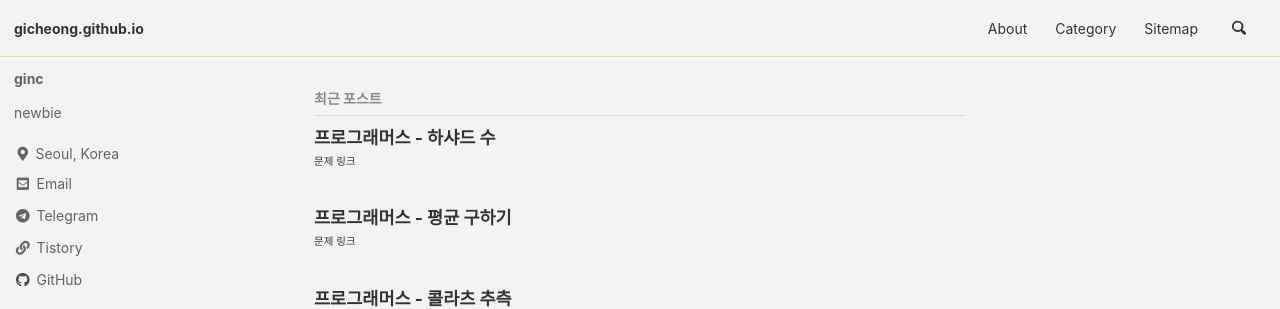
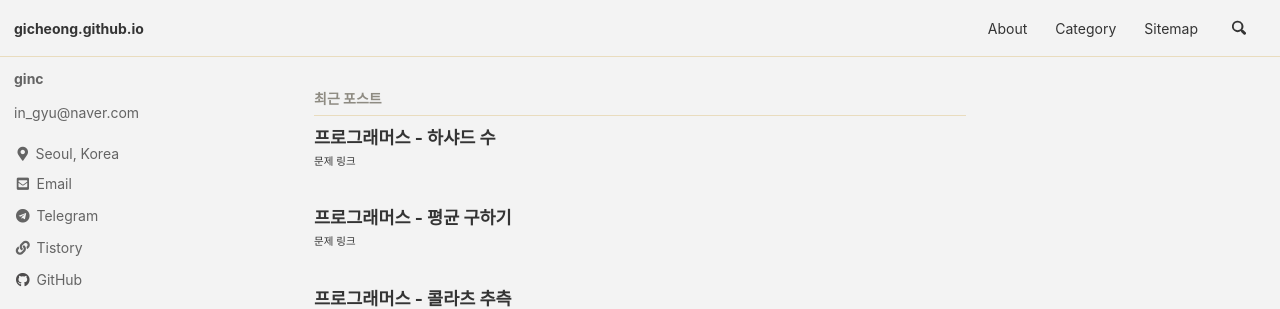
Before and after one commit to gincheong/deprecated-blog, a Jekyll site: the page built from index.html, in a window 1280 px wide. Shown: the top 309 px of the page. Built offline with Jekyll 4.4.1, drawn with Linux system fonts in a browser that asks for light colours; cached includes are drawn as plain includes; the list of posts is cut into pages by our own code.

Commit message:
naver email added

```diff
--- a/_config.yml
+++ b/_config.yml
@@ -95,7 +95,7 @@ analytics:
 author:
   name             : "ginc"
   avatar           : # path of avatar image, e.g. "/assets/images/bio-photo.jpg"
-  bio              : "newbie"
+  bio              : "in_gyu@naver.com"
   location         : "Seoul, Korea"
   # email            : "gincheong2@gmail.com"
   links:
```
